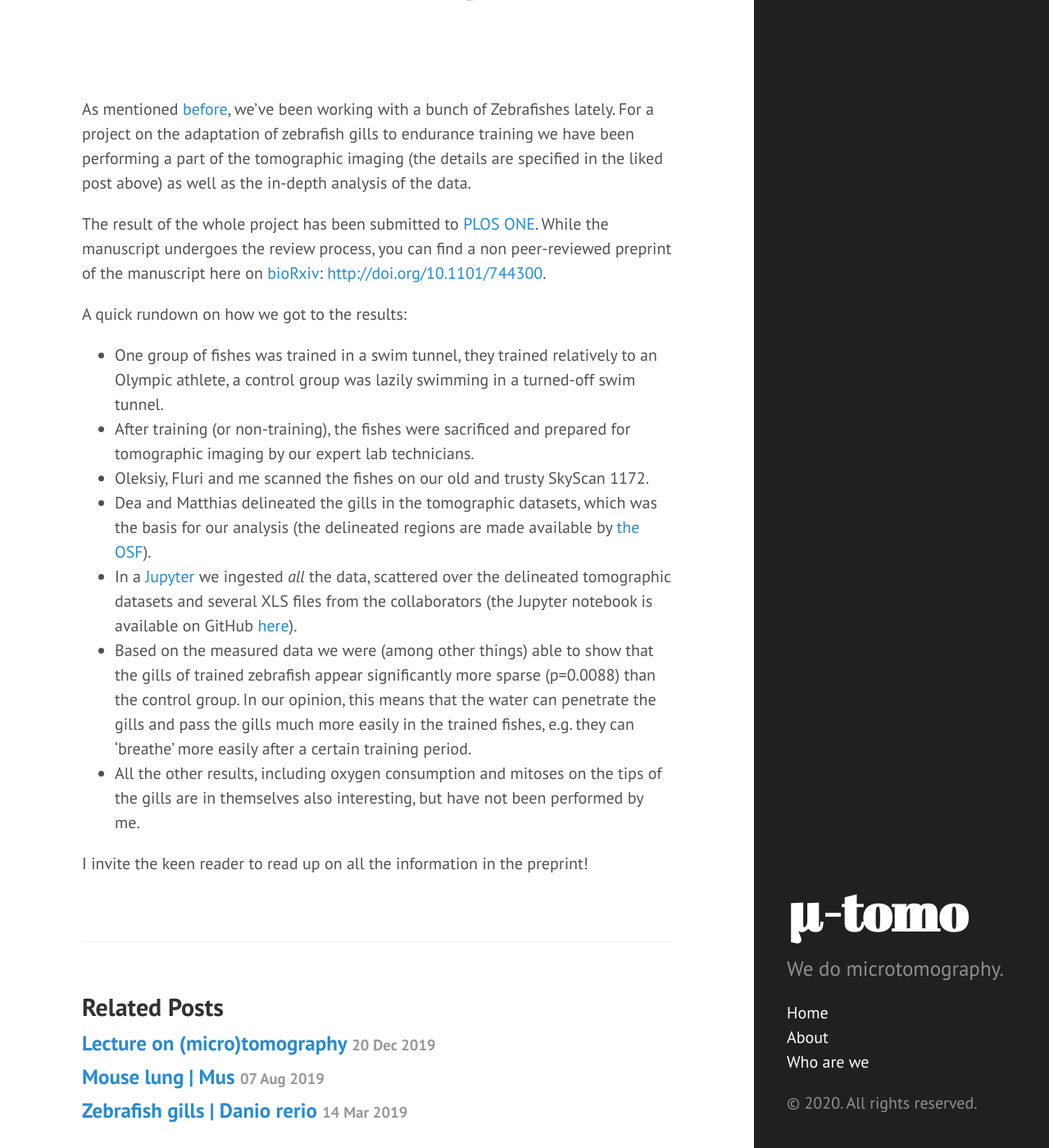
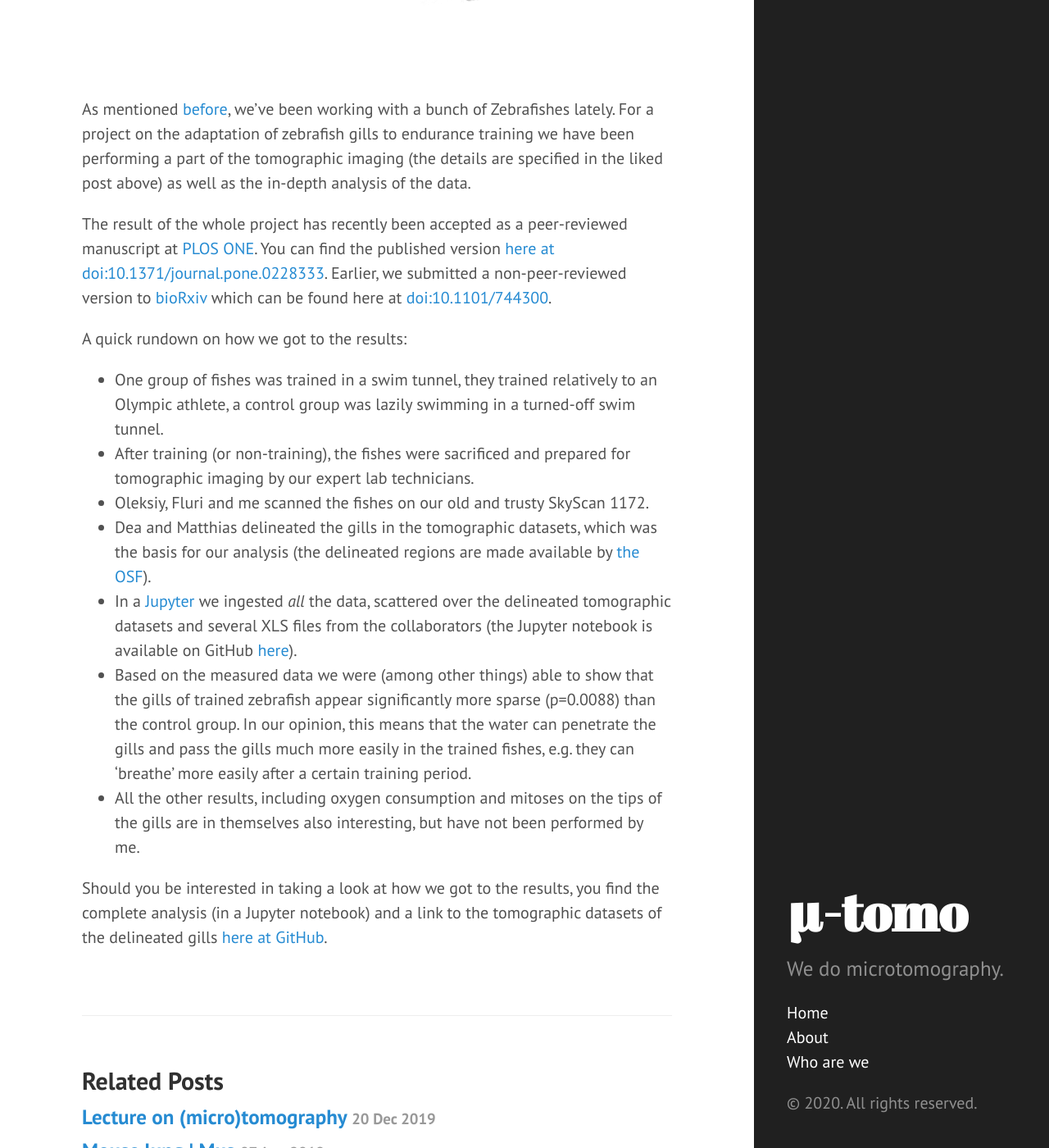
Before and after one commit to TomoGraphics/tomographics.github.io, a Jekyll site: the page built from _posts/2019-08-26-adaptation-of-zebrafish-gills-to-endurance-training.md, in a window 1280 px wide and 1400 px high, scrolled down 681 px. Shown: the whole window at 82% size. Built offline with Jekyll 4.4.1, drawn with Linux system fonts in a browser that asks for light colours.

Commit message:
Update from Forestry.io email@davidhaberthuer.ch updated _posts/2019-08-26-adaptation-of-zebrafish-gills-to-endurance-training.md

```diff
--- a/_posts/2019-08-26-adaptation-of-zebrafish-gills-to-endurance-training.md
+++ b/_posts/2019-08-26-adaptation-of-zebrafish-gills-to-endurance-training.md
@@ -3,22 +3,21 @@ layout: post
 title: Adaptation of zebrafish gills to endurance training
 date: 2019-08-26
 categories:
-  - manuscripts
+- manuscripts
 tags:
-  - zebrafish
-  - gills
-  - visualization
-  - Jupyter
-  - bioRxiv
+- zebrafish
+- gills
+- visualization
+- Jupyter
+- bioRxiv
+
 ---
-
 ![Zebrafish head with gills](/assets/2019/08/26/adaptation-of-zebrafish-gills-to-endurance-training/head-without-gills0185.png)
 
 As mentioned [before]({{ site.baseurl }}{% post_url 2019-03-14-zebrafish-gills-danio-rerio %}), we've been working with a bunch of Zebrafishes lately.
 For a project on the adaptation of zebrafish gills to endurance training we have been performing a part of the tomographic imaging (the details are specified in the liked post above) as well as the in-depth analysis of the data.
 
-The result of the whole project has been submitted to [PLOS ONE](https://journals.plos.org/plosone/).
-While the manuscript undergoes the review process, you can find a non peer-reviewed preprint of the manuscript here on [bioRxiv](https://www.biorxiv.org/): [http://doi.org/10.1101/744300](http://doi.org/10.1101/744300=).
+The result of the whole project has recently been accepted as a peer-reviewed manuscript at [PLOS ONE](https://journals.plos.org/plosone/). You can find the published version [here at doi:10.1371/journal.pone.0228333](https://doi.org/10.1371/journal.pone.0228333). Earlier, we submitted a non-peer-reviewed version to [bioRxiv](https://www.biorxiv.org/) which can be found here at [doi:10.1101/744300](http://doi.org/10.1101/744300=).
 
 A quick rundown on how we got to the results:
 
@@ -31,4 +30,4 @@ A quick rundown on how we got to the results:
   In our opinion, this means that the water can penetrate the gills and pass the gills much more easily in the trained fishes, e.g. they can 'breathe' more easily after a certain training period.
 * All the other results, including oxygen consumption and mitoses on the tips of the gills are in themselves also interesting, but have not been performed by me.
 
-I invite the keen reader to read up on all the information in the preprint!
+Should you be interested in taking a look at how we got to the results, you find the complete analysis (in a Jupyter notebook) and a link to the tomographic datasets of the delineated gills [here at GitHub](https://github.com/habi/zebra-fish-gills).
```
